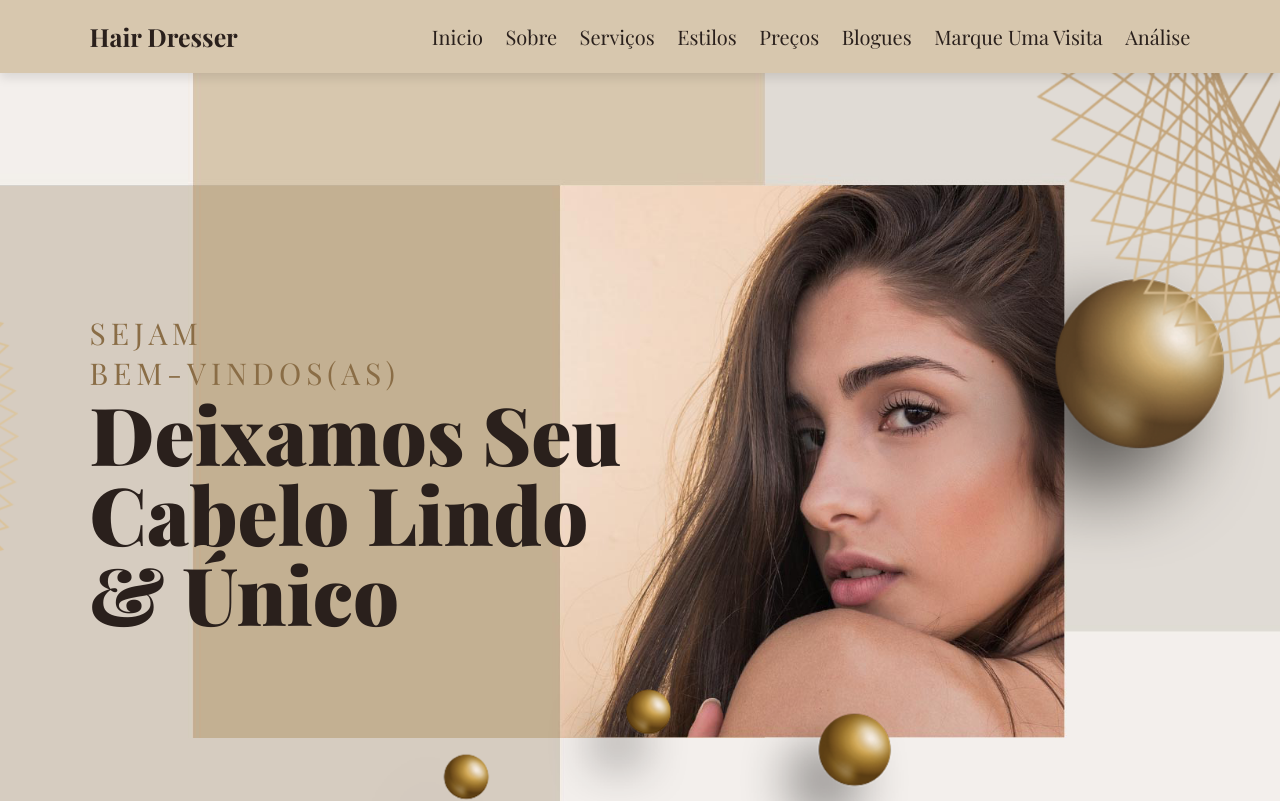
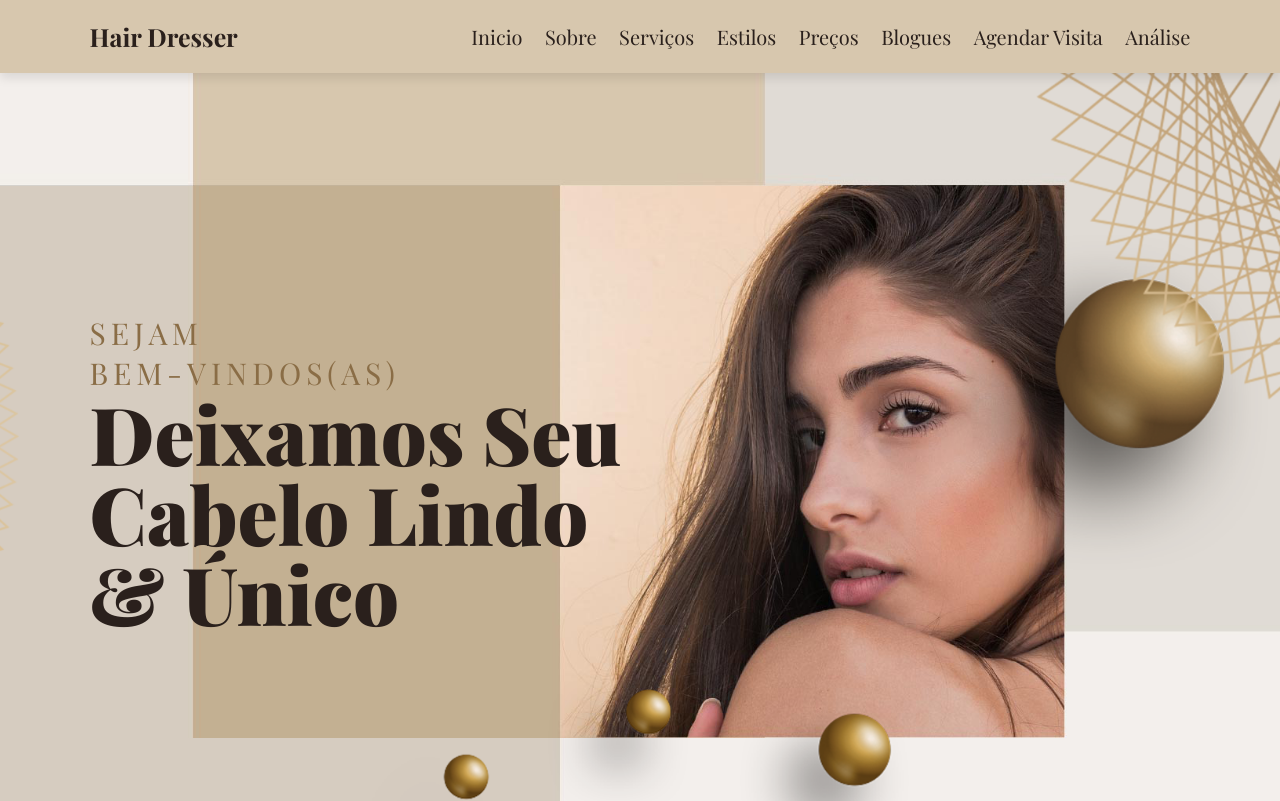
Before and after one commit to JohnVictor777/Jvese-eCommerce-Hair-Dresser, a plain HTML site: page index.html in a window 1280 px wide. Shown: the top 801 px of the page. Drawn offline with nearby package versions, Linux system fonts and the light colour scheme; a web font is replaced by a local one.

Commit message:
Foi mudado nome de um dos link do menu.

```diff
--- a/index.html
+++ b/index.html
@@ -32,7 +32,7 @@
             <a href="#styles">Estilos</a>
             <a href="#blogs">Preços</a>
             <a href="#Blogues">Blogues</a>
-            <a href="#visit">Marque uma visita</a>
+            <a href="#visit">Agendar visita</a>
             <a href="#review">Análise</a>
 
         </nav><!-- navbar -->
```
